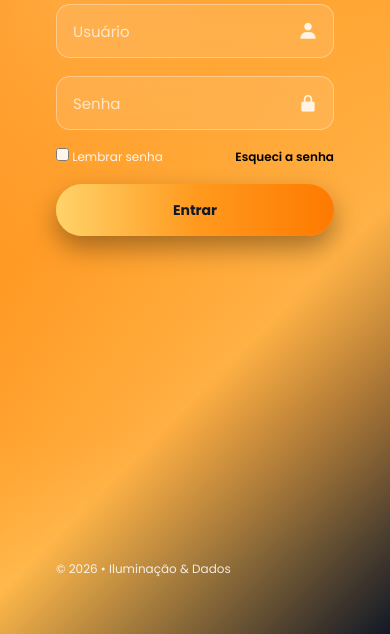
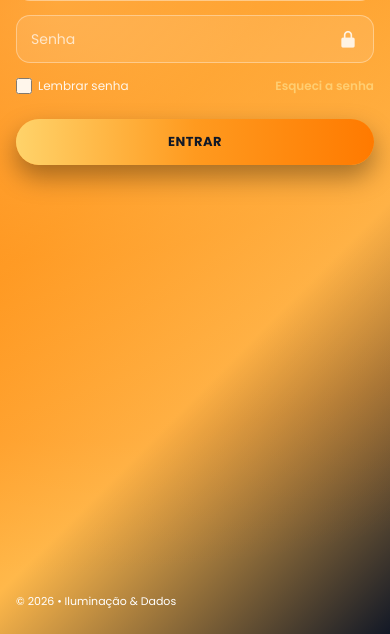
Before and after one commit to JoaCalistormrp/Dashboard_Grupo, a website: page index.html in a window 390 px wide. Shown: the part 210-844 px from the top of the page. Drawn offline with nearby package versions, Linux system fonts and the light colour scheme.

Commit message:
Refactor acesso.css with animations and styles

```diff
--- a/acesso.css
+++ b/acesso.css
@@ -1,4 +1,24 @@
 @import url('https://fonts.googleapis.com/css2?family=Poppins:wght@300;400;500;600;700;800&display=swap');
+
+@keyframes slideUpFade {
+  from {
+    opacity: 0;
+    transform: translateY(30px);
+  }
+  to {
+    opacity: 1;
+    transform: translateY(0);
+  }
+}
+
+@keyframes fadeIn {
+  from {
+    opacity: 0;
+  }
+  to {
+    opacity: 1;
+  }
+}
 
 * {
   margin: 0;
@@ -40,6 +60,7 @@
   display: flex;
   align-items: center;
   gap: 12px;
+  animation: slideUpFade 0.6s ease-out;
 }
 
 .brand-badge {
@@ -51,6 +72,13 @@
   background: rgba(255,255,255,0.15);
   border: 1px solid rgba(255,255,255,0.3);
   backdrop-filter: blur(10px);
+  transition: all 0.3s ease;
+}
+
+.brand-badge:hover {
+  transform: scale(1.1) rotate(5deg);
+  background: rgba(255,255,255,0.25);
+  box-shadow: 0 8px 20px rgba(255, 160, 60, 0.3);
 }
 
 .brand-badge i {
@@ -71,6 +99,7 @@
 .login-card {
   max-width: 420px;
   margin-top: 20px;
+  animation: slideUpFade 0.7s ease-out 0.2s both;
 }
 
 .container {
@@ -91,6 +120,15 @@
   width: 100%;
   height: 54px;
   margin: 18px 0;
+  animation: slideUpFade 0.7s ease-out both;
+}
+
+.input-box:nth-of-type(1) {
+  animation-delay: 0.3s;
+}
+
+.input-box:nth-of-type(2) {
+  animation-delay: 0.4s;
 }
 
 .input-box input {
@@ -104,15 +142,23 @@
   font-size: 15px;
   outline: none;
   backdrop-filter: blur(12px);
+  transition: all 0.3s ease;
 }
 
 .input-box input::placeholder {
   color: rgba(255,255,255,0.7);
 }
 
+.input-box input:hover {
+  background: rgba(255,255,255,0.12);
+  border-color: rgba(255,255,255,0.5);
+}
+
 .input-box input:focus {
   border-color: rgba(255, 210, 120, 0.9);
-  box-shadow: 0 0 0 4px rgba(255, 160, 60, 0.25);
+  box-shadow: 0 0 0 4px rgba(255, 160, 60, 0.25), 0 8px 24px rgba(255, 160, 60, 0.2);
+  background: rgba(255,255,255,0.15);
+  transform: translateY(-2px);
 }
 
 .input-box i {
@@ -122,6 +168,13 @@
   transform: translateY(-50%);
   font-size: 20px;
   color: rgba(255,255,255,0.85);
+  transition: all 0.3s ease;
+  pointer-events: none;
+}
+
+.input-box input:focus ~ i {
+  color: rgba(255, 210, 120, 0.9);
+  transform: translateY(-50%) scale(1.1);
 }
 
 /* ===== LEMBRAR / ESQUECI ===== */
@@ -129,20 +182,55 @@
   display: flex;
   justify-content: space-between;
   font-size: 12px;
+  margin: 10px 0;
 }
 
 .remember-forgot label {
   opacity: 0.9;
+  display: flex;
+  align-items: center;
+  gap: 6px;
+  cursor: pointer;
+  transition: all 0.3s ease;
+}
+
+.remember-forgot label:hover {
+  opacity: 1;
+  transform: translateX(2px);
+}
+
+.remember-forgot input[type="checkbox"] {
+  cursor: pointer;
+  width: 16px;
+  height: 16px;
+  accent-color: #ff9a1f;
 }
 
 .remember-forgot a {
-  color: rgb(0,0,0);
+  color: rgba(255, 210, 120, 0.9);
   text-decoration: none;
   font-weight: 600;
+  transition: all 0.3s ease;
+  position: relative;
+}
+
+.remember-forgot a::after {
+  content: '';
+  position: absolute;
+  bottom: -2px;
+  left: 0;
+  width: 0;
+  height: 1px;
+  background: rgba(255, 210, 120, 0.9);
+  transition: width 0.3s ease;
 }
 
 .remember-forgot a:hover {
-  text-decoration: underline;
+  color: #ffd36a;
+}
+
+.remember-forgot a:hover::after {
+  width: 100%;
 }
 
 /* ===== BOTÃO ===== */
@@ -156,19 +244,59 @@
   cursor: pointer;
   color: #111827;
   font-size: 14px;
+  text-transform: uppercase;
+  letter-spacing: 0.5px;
 
   background: linear-gradient(90deg, #ffd36a, #ff9a1f, #ff7a00);
   box-shadow: 0 12px 26px rgba(0,0,0,0.35);
-  transition: transform .12s ease, filter .12s ease;
+  transition: all 0.3s cubic-bezier(0.4, 0, 0.2, 1);
+  position: relative;
+  overflow: hidden;
+  animation: slideUpFade 0.8s ease-out 0.4s both;
+}
+
+.Login::before {
+  content: '';
+  position: absolute;
+  top: 0;
+  left: -100%;
+  width: 100%;
+  height: 100%;
+  background: linear-gradient(90deg, transparent, rgba(255,255,255,0.3), transparent);
+  transition: left 0.5s ease;
+  z-index: 1;
+}
+
+.Login::after {
+  content: '';
+  position: absolute;
+  inset: -2px;
+  background: linear-gradient(90deg, #ffd36a, #ff9a1f, #ff7a00);
+  border-radius: 999px;
+  opacity: 0;
+  z-index: -1;
+  transition: opacity 0.3s ease;
+  filter: blur(10px);
 }
 
 .Login:hover {
-  transform: translateY(-1px);
-  filter: brightness(1.04);
+  transform: translateY(-3px);
+  box-shadow: 0 18px 40px rgba(255, 160, 60, 0.4);
+}
+
+.Login:hover::before {
+  left: 100%;
 }
 
 .Login:active {
-  transform: translateY(0px);
+  transform: translateY(-1px);
+  box-shadow: 0 8px 16px rgba(0,0,0,0.3);
+}
+
+.Login:disabled {
+  opacity: 0.6;
+  cursor: not-allowed;
+  transform: none;
 }
 
 /* ===== TEXTO FINAL ===== */
@@ -176,6 +304,12 @@
   margin-top: auto;
   font-size: 12px;
   opacity: 0.85;
+  animation: fadeIn 0.8s ease-out 0.6s both;
+  transition: opacity 0.3s ease;
+}
+
+.footer-note:hover {
+  opacity: 1;
 }
 
 /* ===== LADO DIREITO ===== */
@@ -199,7 +333,60 @@
   .auth-page {
     grid-template-columns: 1fr;
   }
+
+  .auth-left {
+    padding: 40px 24px;
+  }
+
   .auth-right {
     display: none;
   }
+
+  .container h1 {
+    font-size: 28px;
+  }
+
+  .login-card {
+    max-width: 100%;
+  }
 }
+
+@media (max-width: 600px) {
+  .auth-left {
+    padding: 24px 16px;
+    gap: 16px;
+  }
+
+  .brand {
+    margin-bottom: 10px;
+  }
+
+  .brand-text h2 {
+    font-size: 16px;
+  }
+
+  .container h1 {
+    font-size: 24px;
+  }
+
+  .input-box {
+    height: 48px;
+    margin: 14px 0;
+  }
+
+  .input-box input {
+    height: 48px;
+    font-size: 14px;
+    padding: 0 42px 0 14px;
+  }
+
+  .Login {
+    height: 46px;
+    font-size: 13px;
+    margin-top: 14px;
+  }
+
+  .footer-note {
+    font-size: 11px;
+  }
+}
```
